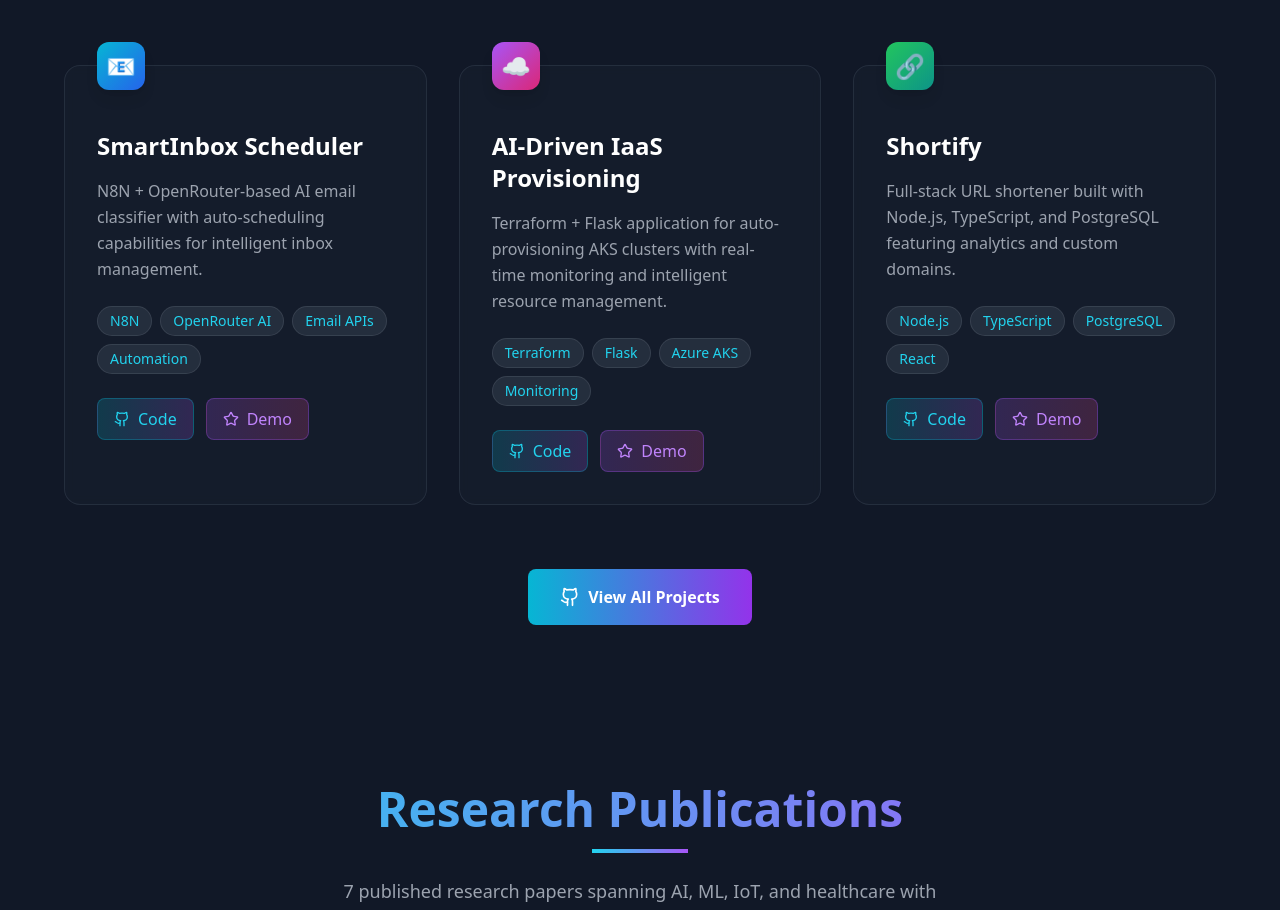
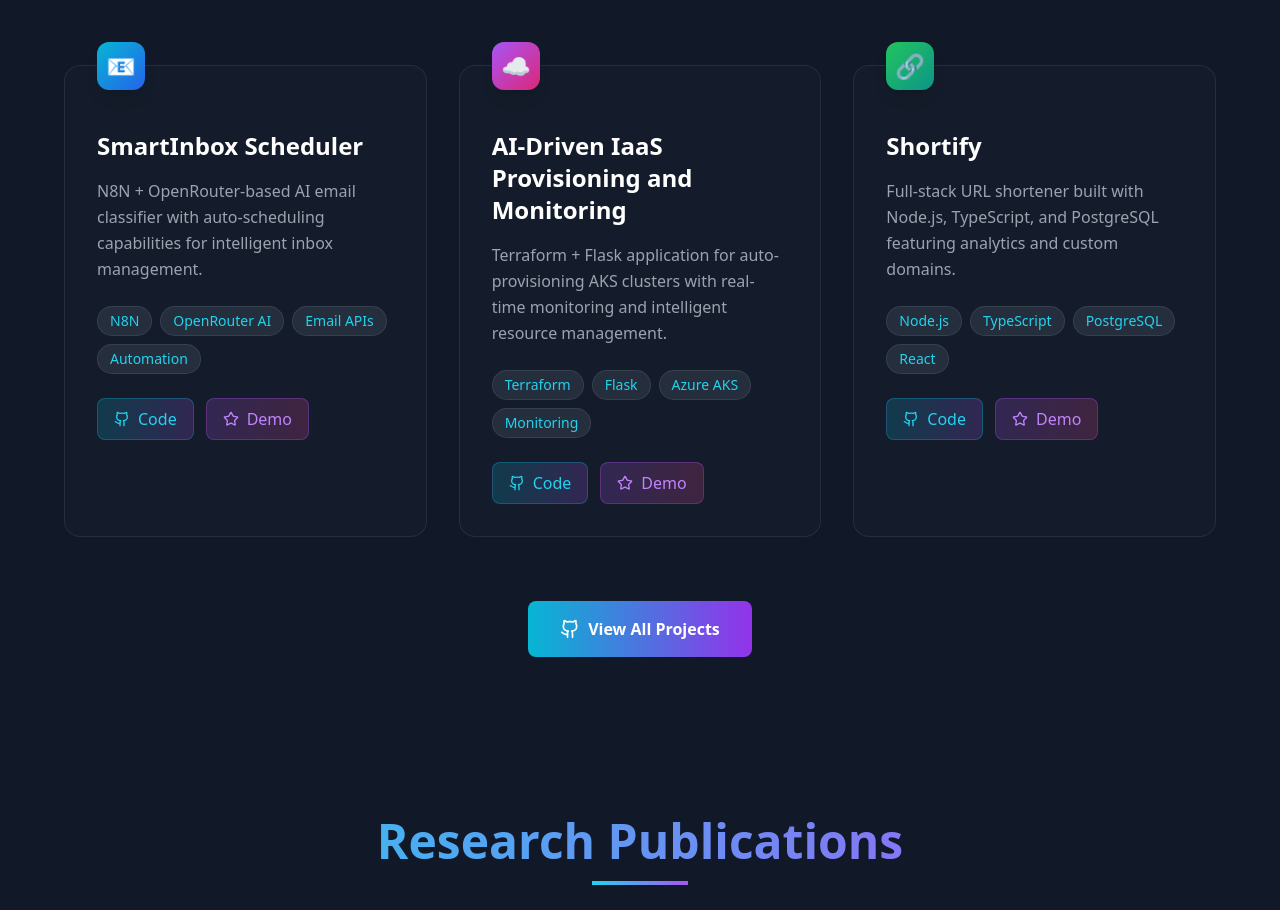
Before and after one commit to aryanadla/adla_aryan_portfolio, a React (Vite) app: page / in a window 1280 px wide. Shown: the part 2784-3694 px from the top of the page. Built offline with nearby package versions, Linux system fonts and the light colour scheme.

Commit message:
Update ProjectsSection.tsx

```diff
--- a/src/components/ProjectsSection.tsx
+++ b/src/components/ProjectsSection.tsx
@@ -16,7 +16,7 @@ const ProjectsSection = () => {
       demoUrl: "#"
     },
     {
-      title: "AI-Driven IaaS Provisioning",
+      title: "AI-Driven IaaS Provisioning and Monitoring",
       description: "Terraform + Flask application for auto-provisioning AKS clusters with real-time monitoring and intelligent resource management.",
       tech: ["Terraform", "Flask", "Azure AKS", "Monitoring"],
       gradient: "from-purple-500 to-pink-600",
```
